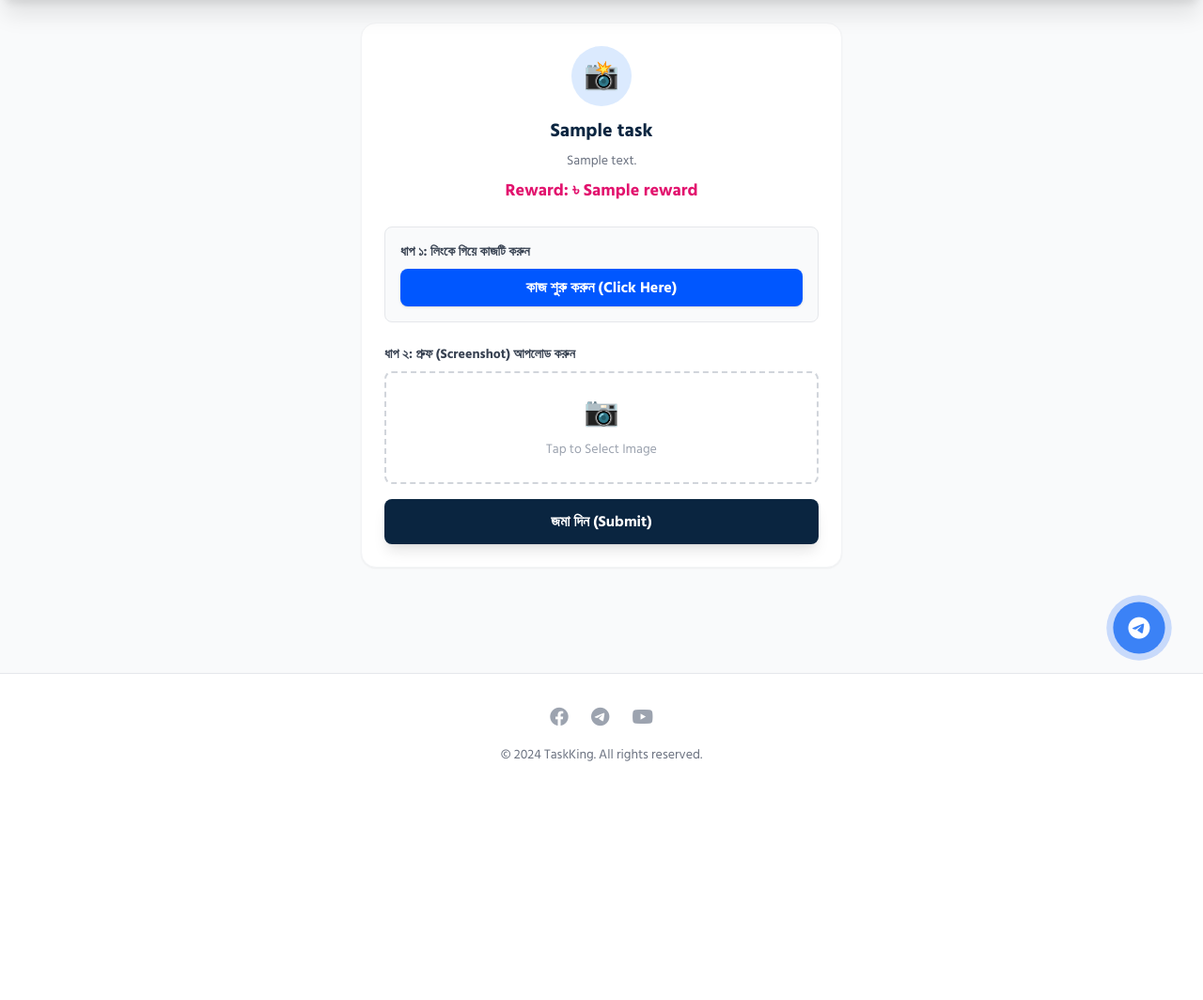
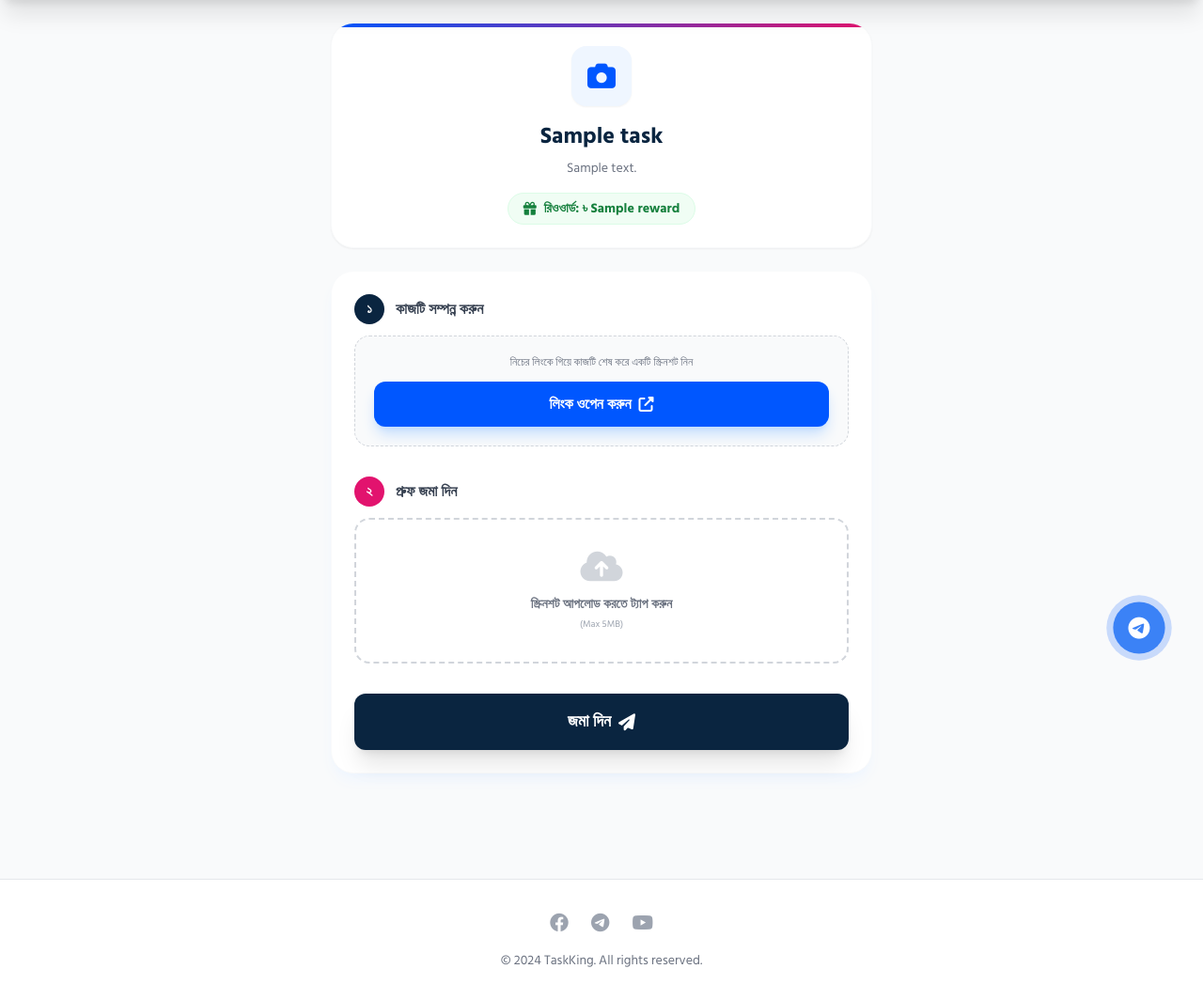
Before and after one commit to siaful2580mm-hub/test, a Flask app: template templates/submit_task.html in a window 1280 px wide. Shown: the part 64-1128 px from the top of the page at 94% size. Before the commit the page ends 874 px from the top, so only its background shows below. Run offline with Flask 3, Linux system fonts and the light colour scheme; the template is opened without the code that fills it: most values are stand-ins (such as "Sample title", 1, 10 or a date in 2020); data that the repository does not hold is empty; parts of the project's set-up code (start-up, migrations or seed data) failed here and were passed over; some libraries are stand-ins or nearby versions.

Commit message:
Update submit_task.html

```diff
--- a/templates/submit_task.html
+++ b/templates/submit_task.html
@@ -1,41 +1,100 @@
 {% extends "layout.html" %}
+
 {% block content %}
-<div class="bg-white p-6 rounded-2xl shadow-sm border border-gray-100 max-w-lg mx-auto">
+<div class="max-w-xl mx-auto">
 
-    <!-- Task Info -->
-    <div class="text-center mb-6">
-        <div class="bg-blue-100 text-blue-600 h-16 w-16 rounded-full flex items-center justify-center text-3xl mx-auto mb-3">
-            📸
+    <!-- Header / Task Info -->
+    <div class="bg-white p-6 rounded-3xl shadow-sm border border-gray-50 text-center mb-6 relative overflow-hidden">
+        <!-- Decor -->
+        <div class="absolute top-0 left-0 w-full h-1 bg-gradient-to-r from-[#0057FF] to-[#E2136E]"></div>
+
+        <div class="h-16 w-16 bg-blue-50 text-[#0057FF] rounded-2xl flex items-center justify-center text-3xl mx-auto mb-4 shadow-sm">
+            <i class="fa-solid fa-camera"></i>
         </div>
-        <h2 class="text-xl font-bold text-[#0A2540]">{{ task.title }}</h2>
-        <p class="text-sm text-gray-500 mt-2">{{ task.description }}</p>
-        <p class="text-lg font-bold text-[#E2136E] mt-2">Reward: ৳ {{ task.reward }}</p>
+
+        <h2 class="text-2xl font-bold text-[#0A2540] mb-2">{{ task.title }}</h2>
+        <p class="text-sm text-gray-500 mb-4 px-4">{{ task.description }}</p>
+
+        <div class="inline-flex items-center gap-2 bg-green-50 text-green-700 px-4 py-1.5 rounded-full text-sm font-bold border border-green-100">
+            <i class="fa-solid fa-gift"></i> রিওওার্ড: ৳ {{ task.reward }}
+        </div>
     </div>
 
-    <!-- Step 1: Link -->
-    <div class="bg-gray-50 p-4 rounded-lg mb-6 border border-gray-200">
-        <p class="text-sm font-bold text-gray-700 mb-2">ধাপ ১: লিংকে গিয়ে কাজটি করুন</p>
-        <a href="{{ task.link }}" target="_blank" class="block text-center w-full bg-[#0057FF] text-white py-2 rounded-lg font-bold shadow hover:bg-blue-700">
-            কাজ শুরু করুন (Click Here)
-        </a>
-    </div>
+    <!-- Submission Form -->
+    <div class="bg-white p-6 rounded-3xl shadow-lg shadow-blue-50 border border-gray-50">
 
-    <!-- Step 2: Upload -->
-    <form method="POST" enctype="multipart/form-data" class="space-y-4">
-        <div>
-            <p class="text-sm font-bold text-gray-700 mb-2">ধাপ ২: প্রুফ (Screenshot) আপলোড করুন</p>
-            <div class="border-2 border-dashed border-gray-300 rounded-lg p-6 text-center hover:bg-gray-50 transition relative">
-                <input type="file" name="screenshot" accept="image/*" required class="absolute inset-0 w-full h-full opacity-0 cursor-pointer">
-                <div class="text-gray-400">
-                    <span class="text-3xl block mb-2">📷</span>
-                    <span class="text-sm">Tap to Select Image</span>
-                </div>
+        <!-- Step 1 -->
+        <div class="mb-8">
+            <div class="flex items-center gap-3 mb-3">
+                <div class="h-8 w-8 bg-[#0A2540] text-white rounded-full flex items-center justify-center font-bold text-sm">১</div>
+                <h3 class="font-bold text-gray-700">কাজটি সম্পন্ন করুন</h3>
+            </div>
+
+            <div class="bg-gray-50 p-5 rounded-2xl border border-dashed border-gray-300 text-center">
+                <p class="text-xs text-gray-500 mb-3">নিচের লিংকে গিয়ে কাজটি শেষ করে একটি স্ক্রিনশট নিন</p>
+                <a href="{{ task.link }}" target="_blank" class="flex items-center justify-center gap-2 w-full bg-[#0057FF] text-white py-3 rounded-xl font-bold shadow-lg shadow-blue-200 hover:bg-blue-600 active:scale-95 transition">
+                    <span>লিংক ওপেন করুন</span>
+                    <i class="fa-solid fa-up-right-from-square"></i>
+                </a>
             </div>
         </div>
 
-        <button type="submit" class="w-full bg-[#0A2540] text-white py-3 rounded-lg font-bold shadow-lg">
-            জমা দিন (Submit)
-        </button>
-    </form>
+        <!-- Step 2 -->
+        <form method="POST" enctype="multipart/form-data">
+            <div class="mb-8">
+                <div class="flex items-center gap-3 mb-3">
+                    <div class="h-8 w-8 bg-[#E2136E] text-white rounded-full flex items-center justify-center font-bold text-sm">২</div>
+                    <h3 class="font-bold text-gray-700">প্রুফ জমা দিন</h3>
+                </div>
+
+                <!-- File Upload Area -->
+                <div class="relative w-full group">
+                    <input type="file" name="screenshot" id="fileInput" accept="image/*" required
+                           class="absolute inset-0 w-full h-full opacity-0 cursor-pointer z-10"
+                           onchange="updateFileName(this)">
+
+                    <div id="uploadBox" class="border-2 border-dashed border-gray-300 rounded-2xl p-8 text-center transition duration-300 group-hover:border-[#E2136E] group-hover:bg-pink-50">
+                        <div id="uploadIcon" class="text-4xl text-gray-300 mb-2 group-hover:text-[#E2136E] transition">
+                            <i class="fa-solid fa-cloud-arrow-up"></i>
+                        </div>
+                        <p id="uploadText" class="text-sm font-bold text-gray-500 group-hover:text-[#E2136E]">
+                            স্ক্রিনশট আপলোড করতে ট্যাপ করুন
+                        </p>
+                        <p class="text-[10px] text-gray-400 mt-1">(Max 5MB)</p>
+                    </div>
+                </div>
+            </div>
+
+            <!-- Submit Button -->
+            <button type="submit" class="w-full bg-[#0A2540] text-white py-4 rounded-xl font-bold text-lg hover:bg-opacity-90 shadow-xl active:scale-95 transition flex items-center justify-center gap-2">
+                <span>জমা দিন</span>
+                <i class="fa-solid fa-paper-plane"></i>
+            </button>
+        </form>
+
+    </div>
 </div>
+
+<!-- Script for File Upload Interaction -->
+<script>
+    function updateFileName(input) {
+        const uploadBox = document.getElementById('uploadBox');
+        const uploadIcon = document.getElementById('uploadIcon');
+        const uploadText = document.getElementById('uploadText');
+
+        if (input.files && input.files[0]) {
+            // Change Style on Select
+            uploadBox.classList.remove('border-gray-300', 'group-hover:bg-pink-50');
+            uploadBox.classList.add('border-green-500', 'bg-green-50');
+
+            // Change Icon
+            uploadIcon.innerHTML = '<i class="fa-solid fa-circle-check text-green-500"></i>';
+
+            // Show Filename
+            uploadText.textContent = input.files[0].name;
+            uploadText.classList.add('text-green-700');
+        }
+    }
+</script>
+
 {% endblock %}
```
